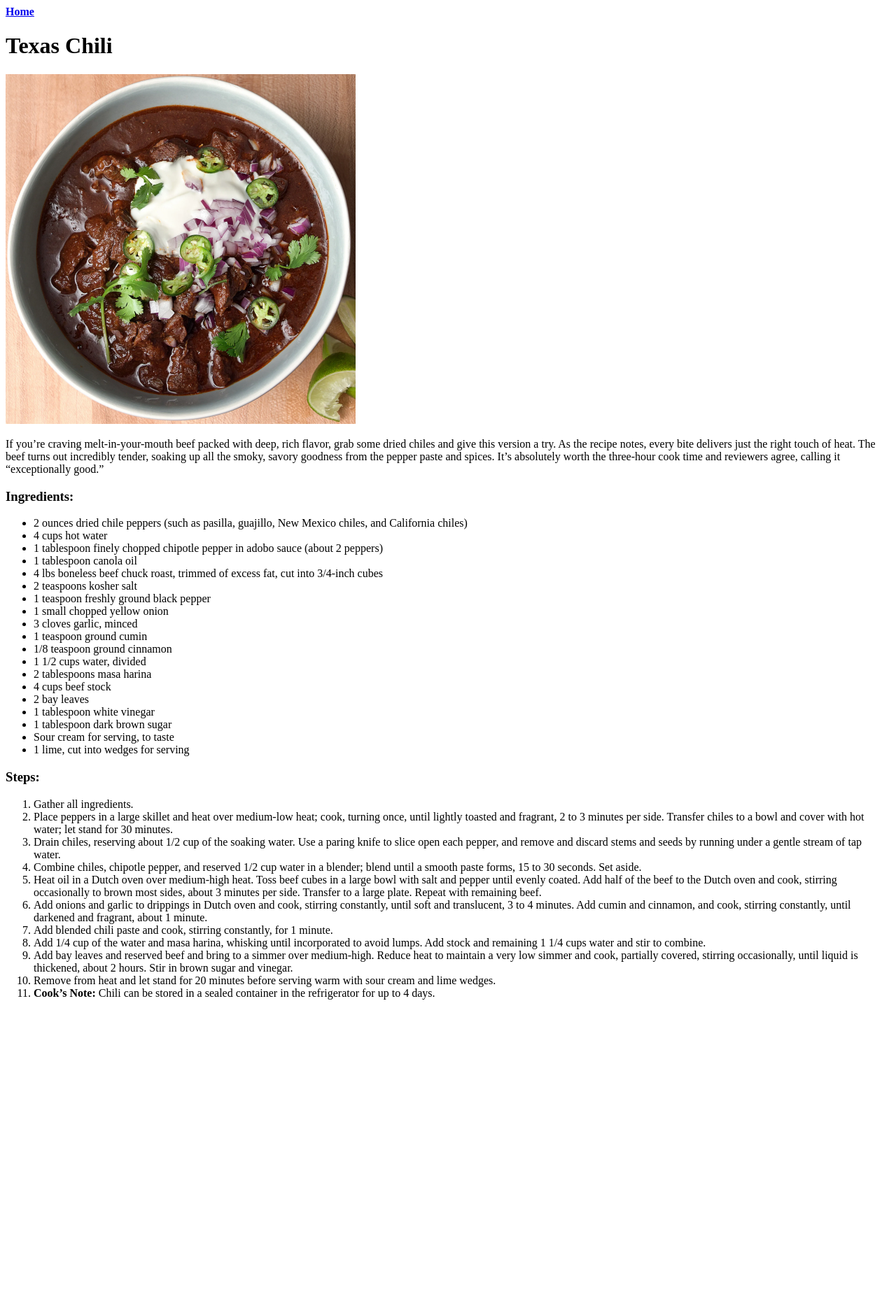
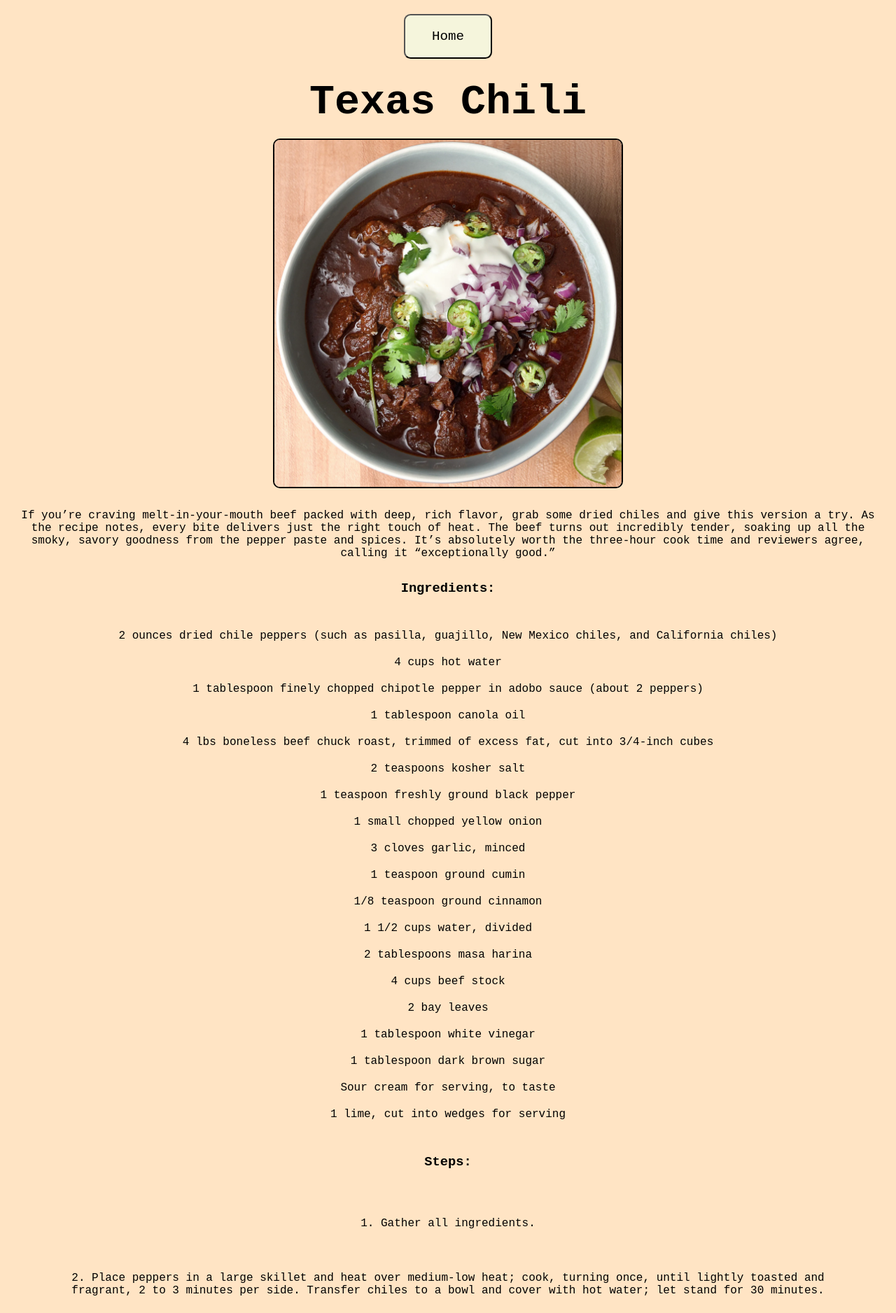
Before and after one commit to SudoMike1/odin-recipes, a plain HTML site: page recipes/texas-chili.html in a window 1280 px wide. Shown: the top 1877 px of the page at 70% size. Before the commit the page ends 1445 px from the top, so only its background shows below. Drawn offline with Linux system fonts and the light colour scheme.

Commit message:
add styles.css and make the recipes website prettier

```diff
--- a/recipes/texas-chili.html
+++ b/recipes/texas-chili.html
@@ -1,14 +1,17 @@
 <!DOCTYPE html>
 <html lang="en">
 <head>
+    <link rel="stylesheet" href="../styles.css">
     <meta charset="UTF-8">
     <meta name="viewport" content="width=device-width, initial-scale=1.0">
     <title>Odin-Recipes</title>
 </head>
 <body>
-    <a href="../index.html"><strong>Home</strong></a>
-    <h1>Texas Chili</h1>
-    <img src="../images/tchili.webp" alt="Image of the texas chili" width="500">
+    <a href="../index.html"><button class="home-button">Home</button></a>
+    <h1 class="title" >Texas Chili</h1>
+    <div>
+    <img class="subpage-img" src="../images/tchili.webp" alt="Image of the texas chili" >
+    </div>
     <p>If you’re craving melt-in-your-mouth beef packed with deep, rich flavor, grab some dried chiles and give this version a try. As the recipe notes, every bite delivers just the right touch of heat. The beef turns out incredibly tender, soaking up all the smoky, savory goodness from the pepper paste and spices. It’s absolutely worth the three-hour cook time and reviewers agree, calling it “exceptionally good.”</p>
     <h3>Ingredients: </h3>
     <ul>
@@ -35,16 +38,16 @@
 
     <h3>Steps: </h3>
     <ol>
-        <li>Gather all ingredients.</li>
-        <li>Place peppers in a large skillet and heat over medium-low heat; cook, turning once, until lightly toasted and fragrant, 2 to 3 minutes per side. Transfer chiles to a bowl and cover with hot water; let stand for 30 minutes.</li>
-        <li>Drain chiles, reserving about 1/2 cup of the soaking water. Use a paring knife to slice open each pepper, and remove and discard stems and seeds by running under a gentle stream of tap water.</li>
-        <li>Combine chiles, chipotle pepper, and reserved 1/2 cup water in a blender; blend until a smooth paste forms, 15 to 30 seconds. Set aside.</li>
-        <li>Heat oil in a Dutch oven over medium-high heat. Toss beef cubes in a large bowl with salt and pepper until evenly coated. Add half of the beef to the Dutch oven and cook, stirring occasionally to brown most sides, about 3 minutes per side. Transfer to a large plate. Repeat with remaining beef.</li>
-        <li>Add onions and garlic to drippings in Dutch oven and cook, stirring constantly, until soft and translucent, 3 to 4 minutes. Add cumin and cinnamon, and cook, stirring constantly, until darkened and fragrant, about 1 minute.</li>
-        <li>Add blended chili paste and cook, stirring constantly, for 1 minute.</li>
-        <li>Add 1/4 cup of the water and masa harina, whisking until incorporated to avoid lumps. Add stock and remaining 1 1/4 cups water and stir to combine.</li>
-        <li>Add bay leaves and reserved beef and bring to a simmer over medium-high. Reduce heat to maintain a very low simmer and cook, partially covered, stirring occasionally, until liquid is thickened, about 2 hours. Stir in brown sugar and vinegar.</li>
-        <li>Remove from heat and let stand for 20 minutes before serving warm with sour cream and lime wedges.</li>
+        <li>1. Gather all ingredients.</li>
+        <li>2. Place peppers in a large skillet and heat over medium-low heat; cook, turning once, until lightly toasted and fragrant, 2 to 3 minutes per side. Transfer chiles to a bowl and cover with hot water; let stand for 30 minutes.</li>
+        <li>3. Drain chiles, reserving about 1/2 cup of the soaking water. Use a paring knife to slice open each pepper, and remove and discard stems and seeds by running under a gentle stream of tap water.</li>
+        <li>4. Combine chiles, chipotle pepper, and reserved 1/2 cup water in a blender; blend until a smooth paste forms, 15 to 30 seconds. Set aside.</li>
+        <li>5. Heat oil in a Dutch oven over medium-high heat. Toss beef cubes in a large bowl with salt and pepper until evenly coated. Add half of the beef to the Dutch oven and cook, stirring occasionally to brown most sides, about 3 minutes per side. Transfer to a large plate. Repeat with remaining beef.</li>
+        <li>6. Add onions and garlic to drippings in Dutch oven and cook, stirring constantly, until soft and translucent, 3 to 4 minutes. Add cumin and cinnamon, and cook, stirring constantly, until darkened and fragrant, about 1 minute.</li>
+        <li>7. Add blended chili paste and cook, stirring constantly, for 1 minute.</li>
+        <li>8. Add 1/4 cup of the water and masa harina, whisking until incorporated to avoid lumps. Add stock and remaining 1 1/4 cups water and stir to combine.</li>
+        <li>9.Add bay leaves and reserved beef and bring to a simmer over medium-high. Reduce heat to maintain a very low simmer and cook, partially covered, stirring occasionally, until liquid is thickened, about 2 hours. Stir in brown sugar and vinegar.</li>
+        <li>10.Remove from heat and let stand for 20 minutes before serving warm with sour cream and lime wedges.</li>
         <li><strong>Cook’s Note:</strong> Chili can be stored in a sealed container in the refrigerator for up to 4 days.</li>
     </ol>
 </body>
--- /dev/null
+++ b/styles.css
@@ -0,0 +1,98 @@
+* {
+    box-sizing: border-box;
+    margin: 0px;
+    padding: 0px;
+    /* border: 2px solid red; */
+    font-family: 'Courier New', Courier, monospace;
+
+}
+
+body {
+    background-color: bisque;
+}
+
+
+.title{
+    text-align: center;
+    padding: 8px;
+    margin: 10px auto;
+    font-size: 60px;
+}
+
+ul, ol{
+    text-align: center;
+    padding: 8px;
+    margin: 20px 20px;
+    padding: 40px auto;
+    list-style-type: none;
+}
+
+.home-img{
+    margin-bottom: 50px;
+    border: 2px black solid;
+    border-radius: 10px;
+    transition: transform 0.3s ease-in-out;
+    width: 500px;
+    height: 500px;
+    overflow: hidden;
+    display: inline-block;
+
+}
+
+.home-img:hover{
+    transform: scale(1.05);
+
+}
+
+.home-list{
+    margin-bottom: 14px;
+    font-size: 36px;
+}
+
+div {
+    margin: 10px auto;
+}
+
+.subpage-img {
+    margin-bottom: 50px;
+    border: 2px black solid;
+    border-radius: 10px;
+    transition: transform 0.3s ease-in-out;
+    width: 500px;
+    height: 500px;
+    overflow: hidden;
+    margin: 10px auto;
+    display: block;
+}
+
+p {
+    margin: 10px ;
+    padding: 20px;
+    text-align: center;
+}
+
+h3 {
+    text-align: center;
+}
+
+li {
+    margin: 20px;
+
+}
+
+ol li {
+    /* border: 2px brown solid; */
+    padding: 20px
+}
+
+.home-button {
+    margin: 20px auto;
+    display: block;
+    padding: 1em 2em;
+    font-size: 1.2rem;
+    border-radius: 0.5em;
+    background-color: beige;
+}
+a {
+    text-decoration: none;
+}
```
Also changed, not shown: index.html (+18 -7 lines), recipes/butternut.html (+7 -6 lines), recipes/chicken-noodle.html (+10 -9 lines).
